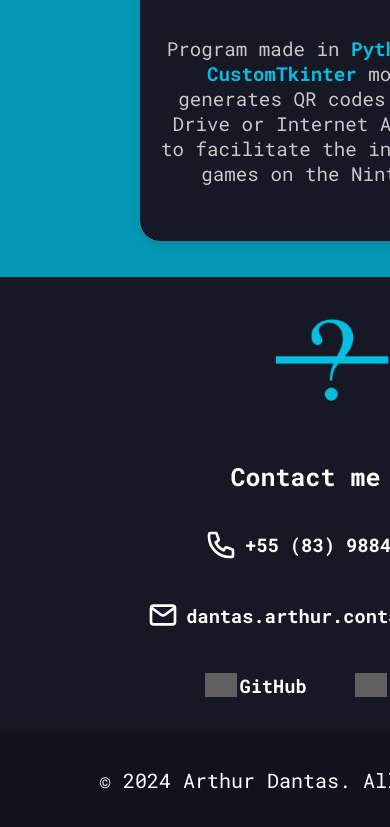
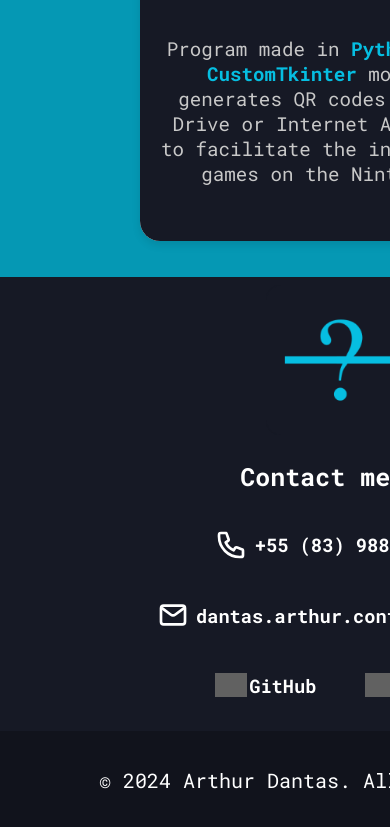
Before and after one commit to LonelyALpHaz/portfolio, a plain HTML site: page index.html in a window 390 px wide. Shown: the part 3133-3960 px from the top of the page. Drawn offline with Linux system fonts and the light colour scheme; grey boxes are pictures that could not be loaded.

Commit message:
Update style.css

```diff
--- a/style.css
+++ b/style.css
@@ -695,7 +695,7 @@ mark.black {
         display: grid;
         grid-template-columns: 1fr;
         gap: 0px;
-        margin: 2% 0% 2% 70%;
+        margin: 2% 0% 2% 75%;
         text-align: center;
     }
     #phone-number {
```
